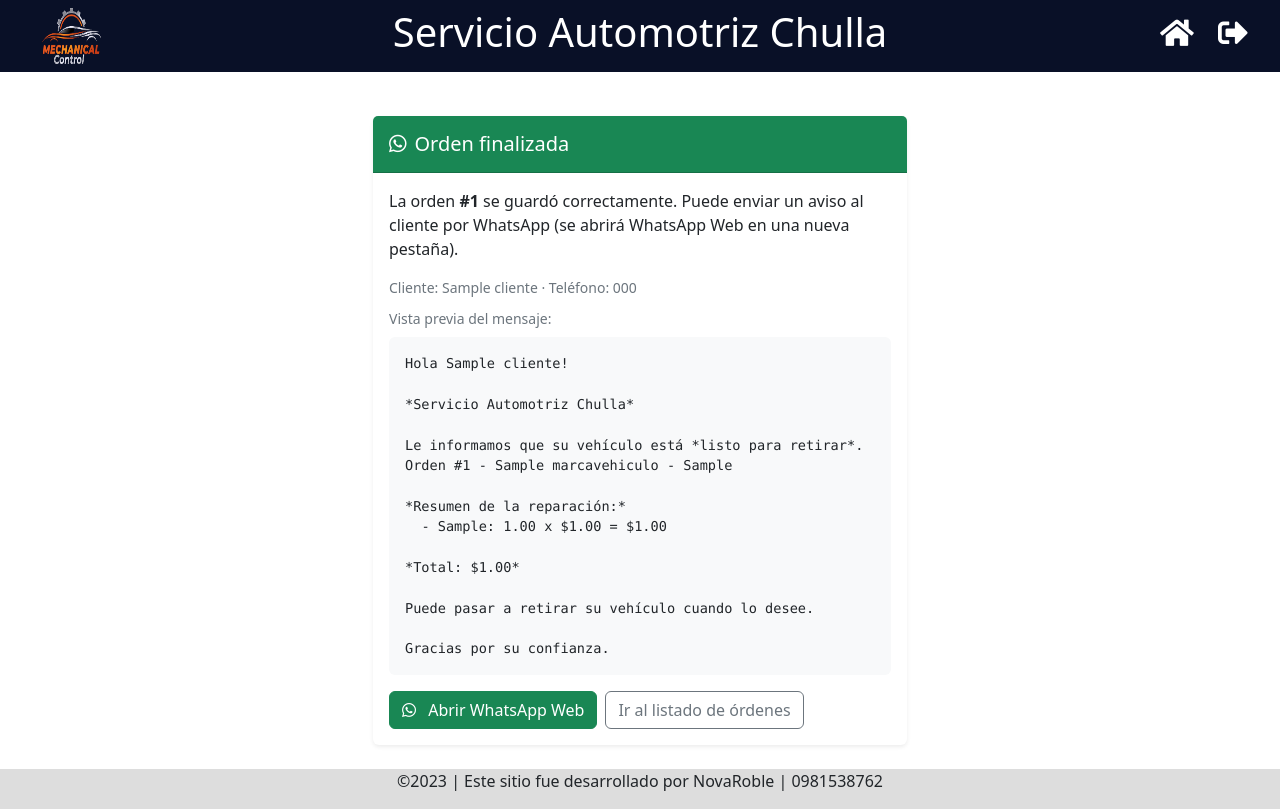
After one commit to JolRobles/mecanica, a Django app: page /ordenes/orden_whatsapp/1/ in a window 1280 px wide. The commit adds this page. Run offline with Django 4.2, Linux system fonts and the light colour scheme; a user stored in the database is signed in; tables that the repository leaves empty hold one stand-in row (values such as "Sample post"); some libraries are stand-ins or nearby versions.

Commit message:
add send whatsapp

```diff
--- a/ordenes/urls.py
+++ b/ordenes/urls.py
@@ -6,5 +6,6 @@ urlpatterns = [
     path('orden_list', views.orden_list, name='orden_list'),
     path('orden_form', views.orden_form, name='orden_form'),
     path('orden_edit/<int:orden_pk>/', views.orden_edit, name='orden_edit'),
+    path('orden_whatsapp/<int:orden_pk>/', views.orden_whatsapp, name='orden_whatsapp'),
     path('historial/<int:pk>/', views.historial, name='historial'),
 ]
--- a/ordenes/views.py
+++ b/ordenes/views.py
@@ -1,10 +1,12 @@
 from django.shortcuts import render, redirect
+from django.urls import reverse
 
 # Create your views here.
-from django.http import HttpResponse
+from django.http import HttpResponse, HttpResponseRedirect
 from django.db import transaction
 from django.db.models import Max, F
 from django.contrib.auth.decorators import login_required
+from urllib.parse import quote
 from .forms import *
 from usuarios.forms import *
 from vehiculos.forms import *
@@ -15,8 +17,15 @@ def orden_list(request):
     ordenes = Orden.objects.filter(empresa=empresa).select_related(
         'cliente', 'vehiculo', 'vehiculo__marca', 'vehiculo__tipo', 'estado'
     ).order_by('-fecha_ingreso', '-pk')
+    abrir_whatsapp_url = None
+    pk_wa = request.GET.get('abrir_whatsapp')
+    if pk_wa and pk_wa.isdigit():
+        orden_wa = Orden.objects.filter(pk=int(pk_wa), empresa=empresa).first()
+        if orden_wa:
+            abrir_whatsapp_url = _whatsapp_url_para_orden(orden_wa)
     context = {
-        'ordenes': ordenes
+        'ordenes': ordenes,
+        'abrir_whatsapp_url': abrir_whatsapp_url,
     }
     return render(request, "ordenes/ordenes_list.html", context)
 
@@ -116,7 +125,16 @@ def orden_edit(request, orden_pk):
     orden_object = Orden.objects.get(pk=orden_pk)
     vehiculo_form = VehiculoForm(instance=orden_object.vehiculo)
     orden_form = OrdenEditForm(instance=orden_object)
-    detalles_orden = DetalleOrden.objects.filter(orden=orden_object)
+    detalles_qs = DetalleOrden.objects.filter(orden=orden_object)
+    # Formato con punto decimal para inputs type="number" (evitar coma de locale)
+    detalles_orden = [
+        {
+            'detalle': d,
+            'cantidad_display': '{0:.2f}'.format(float(d.cantidad or 0)),
+            'pvp_display': '{0:.2f}'.format(float(d.pvp or 0)),
+        }
+        for d in detalles_qs
+    ]
     if request.method == "POST":
         vehiculo_form = VehiculoForm(request.POST, instance=orden_object.vehiculo)
         orden_form = OrdenEditForm(request.POST, instance=orden_object)
@@ -135,7 +153,7 @@ def orden_edit(request, orden_pk):
             )
             estado_orden.save()
             # Eliminar detalles que ya no vienen en el formulario
-            for detalle in detalles_orden:
+            for detalle in detalles_qs:
                 if str(detalle.pk) not in pk_detalles:
                     detalle.delete()
             # Crear o actualizar detalles (texto libre, sin inventario)
@@ -163,6 +181,14 @@ def orden_edit(request, orden_pk):
                     pvp=pvp,
                     tipo_producto=tipo,
                 )
+            # Si el estado es Finalizado, ir al listado y abrir WhatsApp automáticamente
+            estado_finalizado = (
+                orden.estado_id == 5
+                or (orden.estado and 'finalizado' in (orden.estado.nombre or '').lower())
+            )
+            if estado_finalizado:
+                path_listado = reverse('ordenes:orden_list')
+                return HttpResponseRedirect(path_listado + '?abrir_whatsapp=' + str(orden.pk))
             return redirect('ordenes:orden_list')
         else:
             print(vehiculo_form.errors)
@@ -183,6 +209,117 @@ def orden_edit(request, orden_pk):
     return render(request, "ordenes/orden_edit.html", context)
 
 
+def _normalizar_telefono_wa(telefono):
+    """Deja el teléfono solo dígitos y añade código país 593 (Ecuador) si hace falta."""
+    if not telefono:
+        return ''
+    dig = ''.join(c for c in str(telefono) if c.isdigit())
+    if len(dig) == 9:
+        return '593' + dig
+    if len(dig) == 10 and dig.startswith('0'):
+        return '593' + dig[1:]
+    if len(dig) >= 12 and dig.startswith('593'):
+        return dig
+    return dig
+
+
+def _whatsapp_url_para_orden(orden):
+    """Construye la URL de wa.me con el mensaje para la orden, o None si no hay teléfono."""
+    orden = Orden.objects.select_related('cliente', 'vehiculo', 'vehiculo__marca').filter(pk=orden.pk).first()
+    if not orden:
+        return None
+    detalles = DetalleOrden.objects.filter(orden=orden)
+    vehiculo_texto = ""
+    if orden.vehiculo:
+        marca_obj = getattr(orden.vehiculo, 'marca', None)
+        marca = getattr(marca_obj, 'nombre', None) if marca_obj else ''
+        modelo = getattr(orden.vehiculo, 'modelo', '') or ''
+        vehiculo_texto = f"{marca} - {modelo}".strip(' -') if (marca or modelo) else str(orden.vehiculo)
+    nombre_cliente = (orden.cliente.nombre_apellido if orden.cliente else '').strip() or 'cliente'
+    lineas = [
+        f"Hola {nombre_cliente}!",
+        "",
+        "*Servicio Automotriz Chulla*",
+        "",
+        "Le informamos que su vehículo está *listo para retirar*.",
+        f"Orden #{orden.pk}" + (f" - {vehiculo_texto}" if vehiculo_texto else ""),
+        "",
+        "*Resumen de la reparación:*",
+    ]
+    for d in detalles:
+        if d.producto:
+            subtotal = float(d.cantidad or 0) * float(d.pvp or 0)
+            lineas.append(f"  - {d.producto}: {d.cantidad} x ${d.pvp} = ${subtotal:.2f}")
+    total = float(orden.monto_cobrar or 0)
+    lineas.append("")
+    lineas.append(f"*Total: ${total:.2f}*")
+    lineas.append("")
+    lineas.append("Puede pasar a retirar su vehículo cuando lo desee.")
+    lineas.append("")
+    lineas.append("Gracias por su confianza.")
+    mensaje = "\n".join(lineas)
+    telefono = (orden.cliente.telefono if orden.cliente else '') or ''
+    numero_wa = _normalizar_telefono_wa(telefono)
+    if not numero_wa:
+        return None
+    return f"https://wa.me/{numero_wa}?text={quote(mensaje, safe='', encoding='utf-8')}"
+
+
+@login_required
+def orden_whatsapp(request, orden_pk):
+    """Página para abrir WhatsApp Web con mensaje listo (orden finalizada, sin API)."""
+    orden = Orden.objects.select_related('cliente', 'vehiculo', 'estado').get(pk=orden_pk)
+    detalles = DetalleOrden.objects.filter(orden=orden)
+
+    # Armar resumen del mensaje (solo texto ASCII para evitar problemas de codificacion en WhatsApp)
+    vehiculo_texto = ""
+    if orden.vehiculo:
+        marca_obj = getattr(orden.vehiculo, 'marca', None)
+        marca = getattr(marca_obj, 'nombre', None) if marca_obj else ''
+        modelo = getattr(orden.vehiculo, 'modelo', '') or ''
+        vehiculo_texto = f"{marca} - {modelo}".strip(' -') if (marca or modelo) else str(orden.vehiculo)
+
+    nombre_cliente = (orden.cliente.nombre_apellido if orden.cliente else '').strip() or 'cliente'
+    lineas = [
+        f"Hola {nombre_cliente}!",
+        "",
+        "*Servicio Automotriz Chulla*",
+        "",
+        "Le informamos que su vehículo está *listo para retirar*.",
+        f"Orden #{orden.pk}" + (f" - {vehiculo_texto}" if vehiculo_texto else ""),
+        "",
+        "*Resumen de la reparación:*",
+    ]
+    for d in detalles:
+        if d.producto:
+            subtotal = float(d.cantidad or 0) * float(d.pvp or 0)
+            lineas.append(f"  - {d.producto}: {d.cantidad} x ${d.pvp} = ${subtotal:.2f}")
+    total = float(orden.monto_cobrar or 0)
+    lineas.append("")
+    lineas.append(f"*Total: ${total:.2f}*")
+    lineas.append("")
+    lineas.append("Puede pasar a retirar su vehículo cuando lo desee.")
+    lineas.append("")
+    lineas.append("Gracias por su confianza.")
+
+    mensaje = "\n".join(lineas)
+    telefono = (orden.cliente.telefono if orden.cliente else '') or ''
+    numero_wa = _normalizar_telefono_wa(telefono)
+
+    if numero_wa:
+        whatsapp_url = f"https://wa.me/{numero_wa}?text={quote(mensaje, safe='', encoding='utf-8')}"
+    else:
+        whatsapp_url = None
+
+    context = {
+        'orden': orden,
+        'mensaje': mensaje,
+        'whatsapp_url': whatsapp_url,
+        'telefono': telefono,
+    }
+    return render(request, "ordenes/orden_whatsapp.html", context)
+
+
 def historial(request, pk):
     orden = Orden.objects.select_related('cliente', 'vehiculo', 'estado').get(pk=pk)
     historiales = EstadOrden.objects.filter(orden=orden).select_related('estado', 'usuario').order_by('-fecha_ingreso')
--- /dev/null
+++ b/templates/ordenes/orden_whatsapp.html
@@ -0,0 +1,49 @@
+{% extends 'home/base.html' %}
+{% load static %}
+
+{% block title %}
+Enviar aviso por WhatsApp - Orden {{ orden.pk }}
+{% endblock title %}
+
+{% load bootstrap5 %}
+
+{% block content %}
+{{ block.super }}
+<div class="container py-4">
+  <div class="row justify-content-center">
+    <div class="col-12 col-md-8 col-lg-6">
+      <div class="card shadow-sm border-0">
+        <div class="card-header py-3 bg-success text-white">
+          <h5 class="card-title mb-0"><i class="fab fa-whatsapp me-2"></i>Orden finalizada</h5>
+        </div>
+        <div class="card-body">
+          <p class="mb-3">La orden <strong>#{{ orden.pk }}</strong> se guardó correctamente. Puede enviar un aviso al cliente por WhatsApp (se abrirá WhatsApp Web en una nueva pestaña).</p>
+
+          {% if whatsapp_url %}
+            <p class="small text-muted mb-2">Cliente: {{ orden.cliente|default:"—" }} · Teléfono: {{ telefono|default:"No registrado" }}</p>
+            <div class="mb-3">
+              <label class="form-label small text-muted">Vista previa del mensaje:</label>
+              <pre class="bg-light p-3 rounded small mb-0" style="white-space: pre-wrap; font-size: 0.85rem;">{{ mensaje }}</pre>
+            </div>
+            <div class="d-flex flex-wrap gap-2">
+              <a href="{{ whatsapp_url }}" target="_blank" rel="noopener noreferrer" class="btn btn-success" id="btn-whatsapp">
+                <i class="fab fa-whatsapp me-2"></i> Abrir WhatsApp Web
+              </a>
+              <a href="{% url 'ordenes:orden_list' %}" class="btn btn-outline-secondary">Ir al listado de órdenes</a>
+            </div>
+          {% else %}
+            <div class="alert alert-warning mb-0">
+              <i class="fas fa-exclamation-triangle me-2"></i>
+              No hay número de teléfono registrado para el cliente. Agregue el teléfono del cliente para poder enviar el aviso por WhatsApp.
+            </div>
+            <div class="mt-3">
+              <a href="{% url 'ordenes:orden_edit' orden.pk %}" class="btn btn-outline-primary me-2">Editar orden</a>
+              <a href="{% url 'ordenes:orden_list' %}" class="btn btn-outline-secondary">Ir al listado</a>
+            </div>
+          {% endif %}
+        </div>
+      </div>
+    </div>
+  </div>
+</div>
+{% endblock content %}
```
Also changed, not shown: templates/ordenes/orden_edit.html (+8 -7 lines), templates/ordenes/ordenes_list.html (+8 -0 lines).
